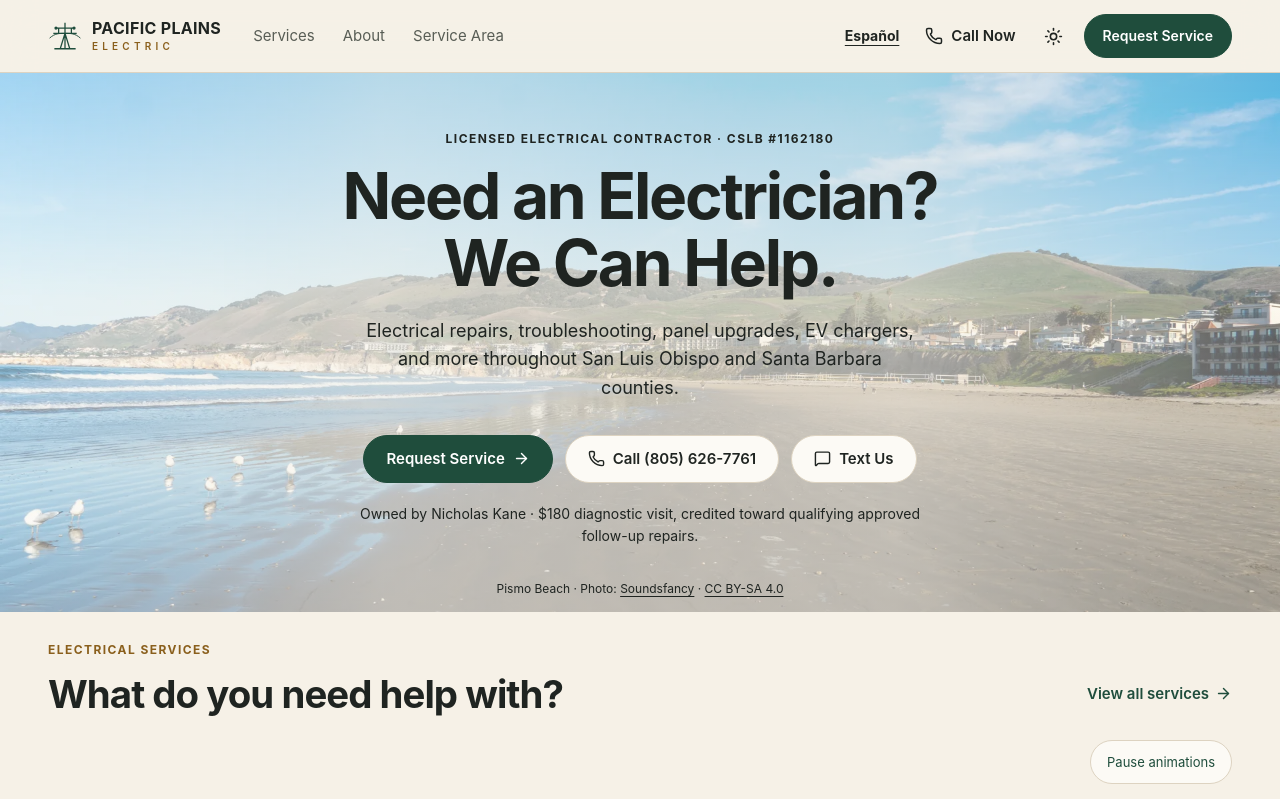
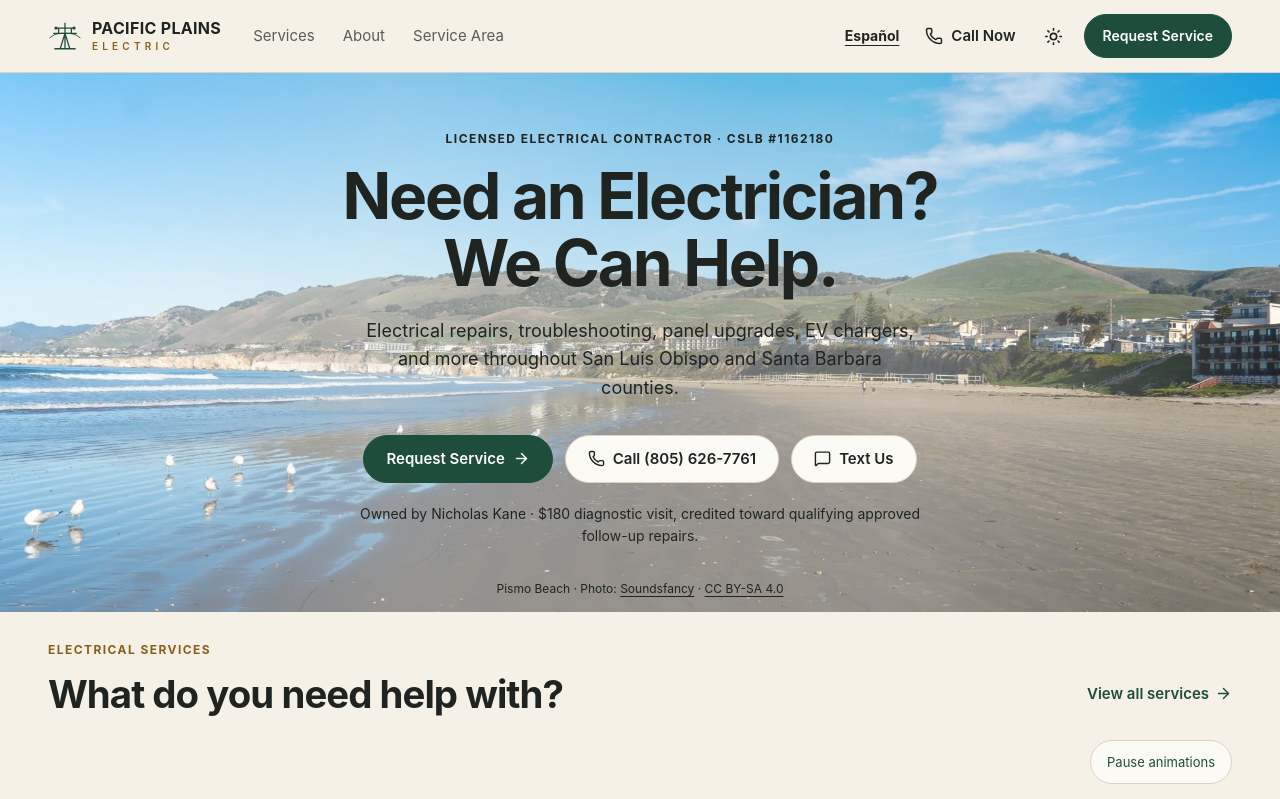
Before and after one commit to Sugar-Kane/Pacific-Plains-Electric, a Next.js app: page / in a window 1280 px wide. Shown: the top 799 px of the page. Built offline with nearby package versions, Linux system fonts and the light colour scheme.

Commit message:
Reveal more natural beach color behind the homepage hero

```diff
--- a/app/globals.css
+++ b/app/globals.css
@@ -2356,8 +2356,8 @@ main:focus { outline: none; }
 
 .hero-with-beach { isolation: isolate; }
 .hero-beach { object-fit: cover; object-position: center 55%; z-index: -2; }
-.hero-beach-shade { position: absolute; inset: 0; z-index: -1; background: linear-gradient(90deg, rgba(246,241,231,.38), rgba(246,241,231,.66) 30%, rgba(246,241,231,.66) 70%, rgba(246,241,231,.38)); }
-[data-theme="dark"] .hero-beach-shade { background: linear-gradient(90deg, rgba(17,23,20,.78), rgba(17,23,20,.88) 50%, rgba(17,23,20,.78)); }
+.hero-beach-shade { position: absolute; inset: 0; z-index: -1; background: linear-gradient(90deg, rgba(246,241,231,.12), rgba(246,241,231,.40) 30%, rgba(246,241,231,.40) 70%, rgba(246,241,231,.12)); }
+[data-theme="dark"] .hero-beach-shade { background: linear-gradient(90deg, rgba(17,23,20,.50), rgba(17,23,20,.68) 50%, rgba(17,23,20,.50)); }
 .hero-with-beach .hero-content { padding-bottom: 64px; }
 .hero-photo-credit { position: absolute; left: 0; right: 0; bottom: 0; z-index: 1; margin: 0; padding: 8px 20px 14px; font-size: 12px; color: var(--text); }
 .hero-photo-credit a { text-decoration: underline; text-underline-offset: 3px; }
```
